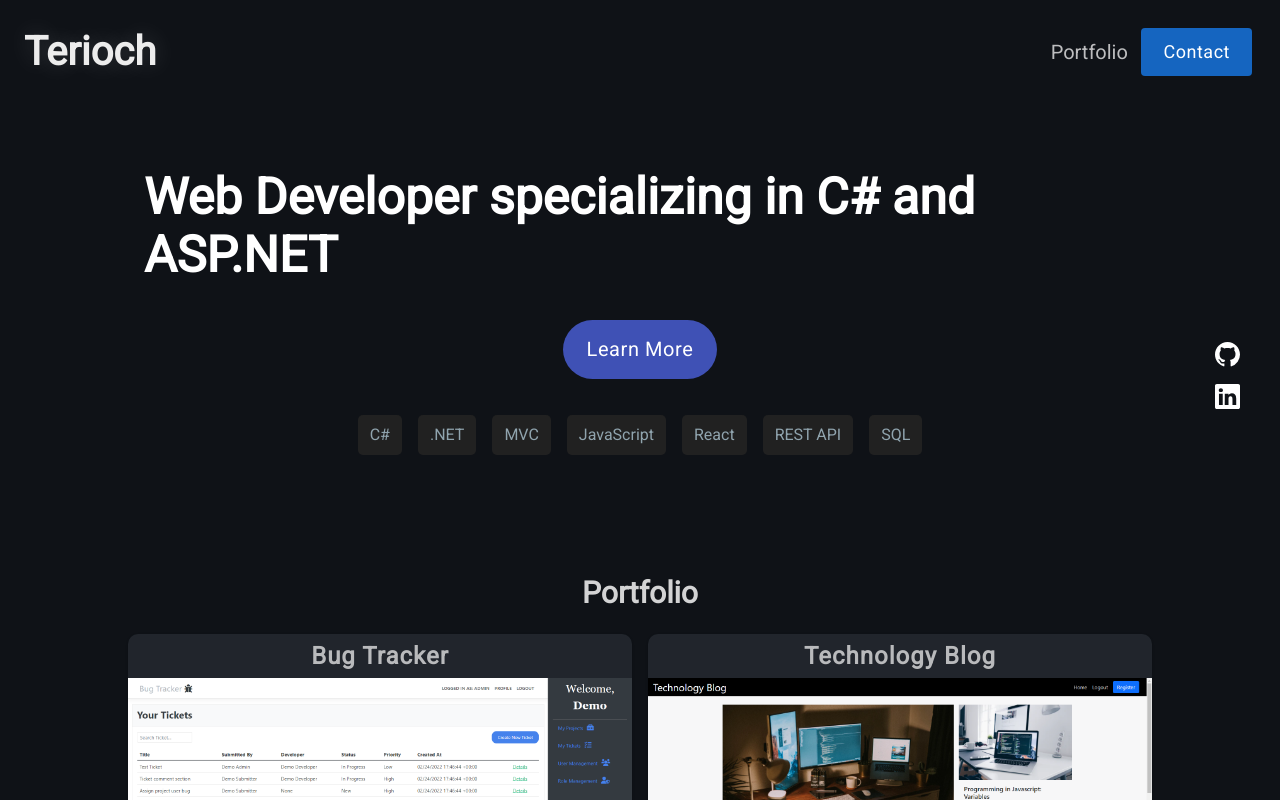
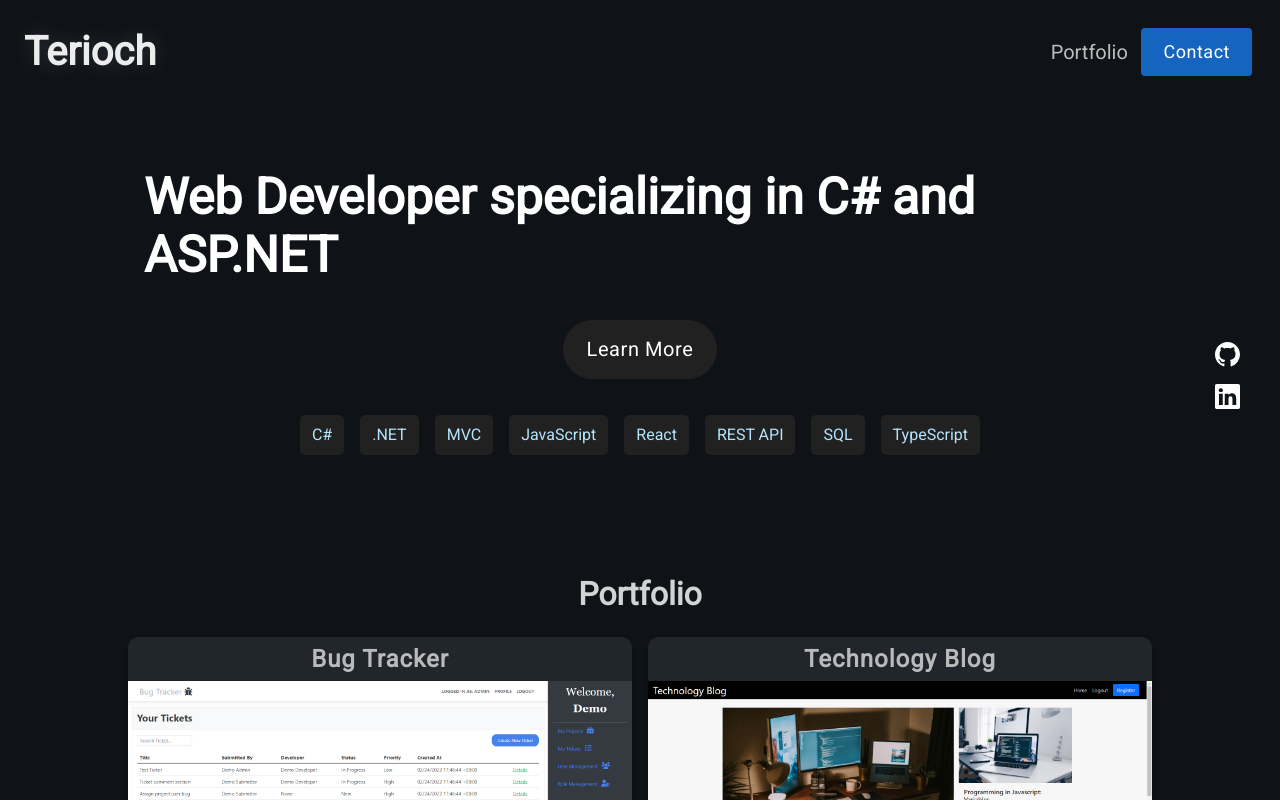
Before and after one commit to DrRykterstein/portfolio-site, a React (Create React App) app: page /#/ in a window 1280 px wide. Built offline with nearby package versions, Linux system fonts and the light colour scheme.

Commit message:
Styling changes

```diff
--- a/src/components/portfolio.tsx
+++ b/src/components/portfolio.tsx
@@ -23,9 +23,9 @@ const useStyles = makeStyles((theme) => ({
 		height: "40px",
 		fontSize: "16px",
 		backgroundColor: "#212121",
-		color: "#90A4AE",
-		// backgroundColor: "#E0E0E0",
-		// color: "#757575",
+		// color: "#CFD8DC",
+		// backgroundColor: "#BDBDBD",
+		color: "#B3E5FC",
 		[theme.breakpoints.down("xs")]: {
 			height: "32px",
 			fontSize: "14px",
@@ -86,6 +86,9 @@ const Portfolio: React.FC = () => {
 						<Grid item>
 							<Chip className={classes.SkillsChip} label="SQL" />
 						</Grid>
+						<Grid item>
+							<Chip className={classes.SkillsChip} label="TypeScript" />
+						</Grid>
 					</Grid>
 				</div>
 			</section>
--- a/src/css/portfolio.css
+++ b/src/css/portfolio.css
@@ -38,7 +38,7 @@
 }
 
 .portfolio__main__title {
-	font-size: 30px;
+	font-size: 32px;
 	color: rgba(245, 245, 245, 0.856);
 }
 
@@ -49,6 +49,7 @@
 	letter-spacing: 1px;
 	background-color: #21252c;
 	border-radius: 10px 10px 0 0;
+	cursor: default;
 }
 
 .portfolio__grid__imageContainer {
--- a/src/theme/index.ts
+++ b/src/theme/index.ts
@@ -1,5 +1,13 @@
 import { createMuiTheme } from "@material-ui/core";
-import { blue, indigo, lightBlue, grey } from "@material-ui/core/colors";
+import {
+	blue,
+	indigo,
+	lightBlue,
+	grey,
+	teal,
+	purple,
+	deepOrange,
+} from "@material-ui/core/colors";
 
 const theme = createMuiTheme({
 	palette: {
@@ -7,9 +15,13 @@ const theme = createMuiTheme({
 			main: blue[800],
 			light: lightBlue[300],
 		},
+		// secondary: {
+		// 	main: indigo[500],
+		// 	light: indigo[300],
+		// },
 		secondary: {
-			main: indigo[500],
-			light: indigo[300],
+			main: grey[900],
+			light: purple[300],
 		},
 		info: {
 			main: grey[400],
```
